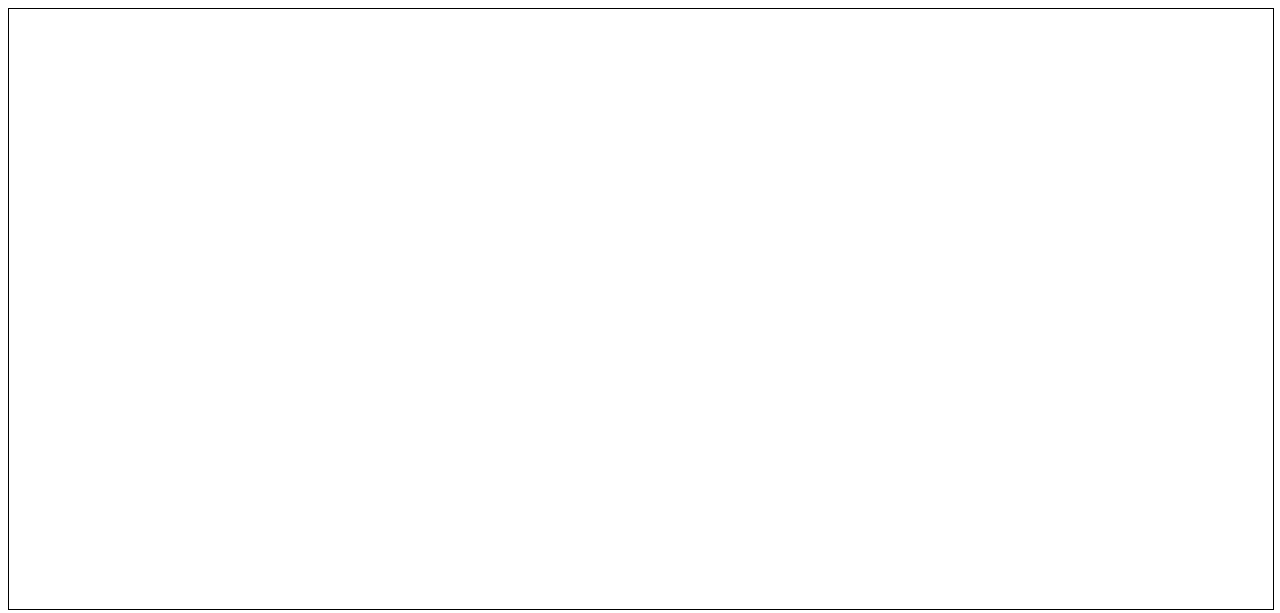
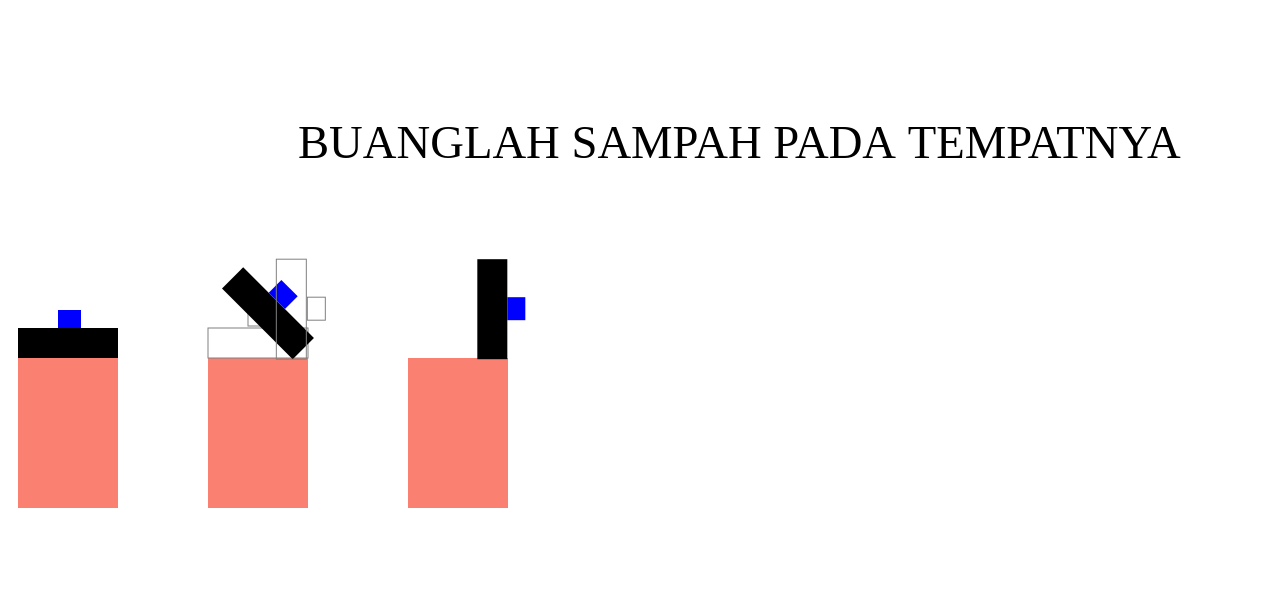
Before and after one commit to EgaDhesta/tugas-grafika, a plain HTML site: page index.html in a window 1280 px wide. Drawn offline with Linux system fonts and the light colour scheme.

Commit message:
menambahkan index dan script

```diff
--- a/index.html
+++ b/index.html
@@ -6,7 +6,6 @@
     <title>grafika komputer baptis memberkati</title>
     <style>
     #canvas{
-        border: 1px solid;
         width: 100%;
         height: 600px;
 
--- a/script.js
+++ b/script.js
@@ -3,27 +3,85 @@ var contex = myCanvas.getContext('2d');
 myCanvas.width=myCanvas.scrollWidth;
 myCanvas.height=myCanvas.scrollHeight;
 
+contex.font = '35pt Times New Rowan';
+contex.fillStyle = 'black';
+contex.fillText('BUANGLAH SAMPAH PADA TEMPATNYA',290 ,150);
+
+
 function draw() {
-    //1
-    var panjangPP1 = 100;
-    var tinggiPP1 = 150;
 
-    contex.fillStyle='red';
-    contex.fillRect(10, 350, panjangPP1, tinggiPP1);
+//1
+var pPP1 = 100;
+var tPP1 = 150;
 
-    //tutup
-    var panjangPP2 = 100;
-    var tinggiPP2 = 30;
+// badan
+contex.fillStyle='salmon';
+contex.fillRect(10, 350, pPP1, tPP1);
 
-    contex.fillStyle='gray';
-    contex.fillRect(10, 320, panjangPP2, tinggiPP2);
+contex.fillStyle='salmon';
+contex.fillRect(200, 350, pPP1, tPP1);
 
-    //pegangan
-    var panjangPP3 = 23;
-    var tinggiPP3 = 18;
-    contex.fillStyle='black';
-    contex.fillRect(47, 302, panjangPP3, tinggiPP3);
+contex.fillStyle='salmon';
+contex.fillRect(400, 350, pPP1, tPP1);
 
-    contex.fillStyle='red';
-    contex.fillRect(350, 350, panjangPP1, tinggiPP1);
-    }
+//tutup
+var pPP2 = 100;
+var tPP2 = 30;
+contex.fillStyle='black';
+contex.fillRect(10, 320, pPP2, tPP2);
+
+//pegangan
+var pPP3 = 23;
+var tPP3 = 18;
+contex.fillStyle='blue';
+contex.fillRect(50, 302, pPP3, tPP3);
+
+// bayangan tutup 2 bawah
+contex.strokeStyle='gray';
+contex.strokeRect(200, 320, pPP2, tPP2);
+
+// bayangan pegangan tutup 2 bawah
+contex.strokeStyle='gray';
+contex.strokeRect(240, 300, pPP3, tPP3);
+
+
+// 2
+
+contex.translate(313,-66);
+contex.rotate((Math.PI/100) * 25);
+contex.translate(-150, -80);
+
+// tutup
+contex.fillStyle='black';
+contex.fillRect(325, 365, pPP2, tPP2)
+
+//pegangan
+contex.fillStyle='blue';
+contex.fillRect(361, 347, pPP3, tPP3);
+
+
+// 3
+
+contex.translate(313,-70);
+contex.rotate(Math.PI/4);
+contex.translate(-99, -330);
+
+// bayang tutup 2 atas
+contex.strokeStyle='gray';
+contex.strokeRect(407, 566, pPP2, tPP2)
+
+//bayangan pegangan tutup 2 atas
+contex.strokeStyle='gray';
+contex.strokeRect(445, 547, pPP3, tPP3);
+
+
+// tutup
+contex.fillStyle='black';
+contex.fillRect(407, 365, pPP2, tPP2)
+
+//pegangan
+contex.fillStyle='blue';
+contex.fillRect(445, 347, pPP3, tPP3);
+
+}
+draw();
```
